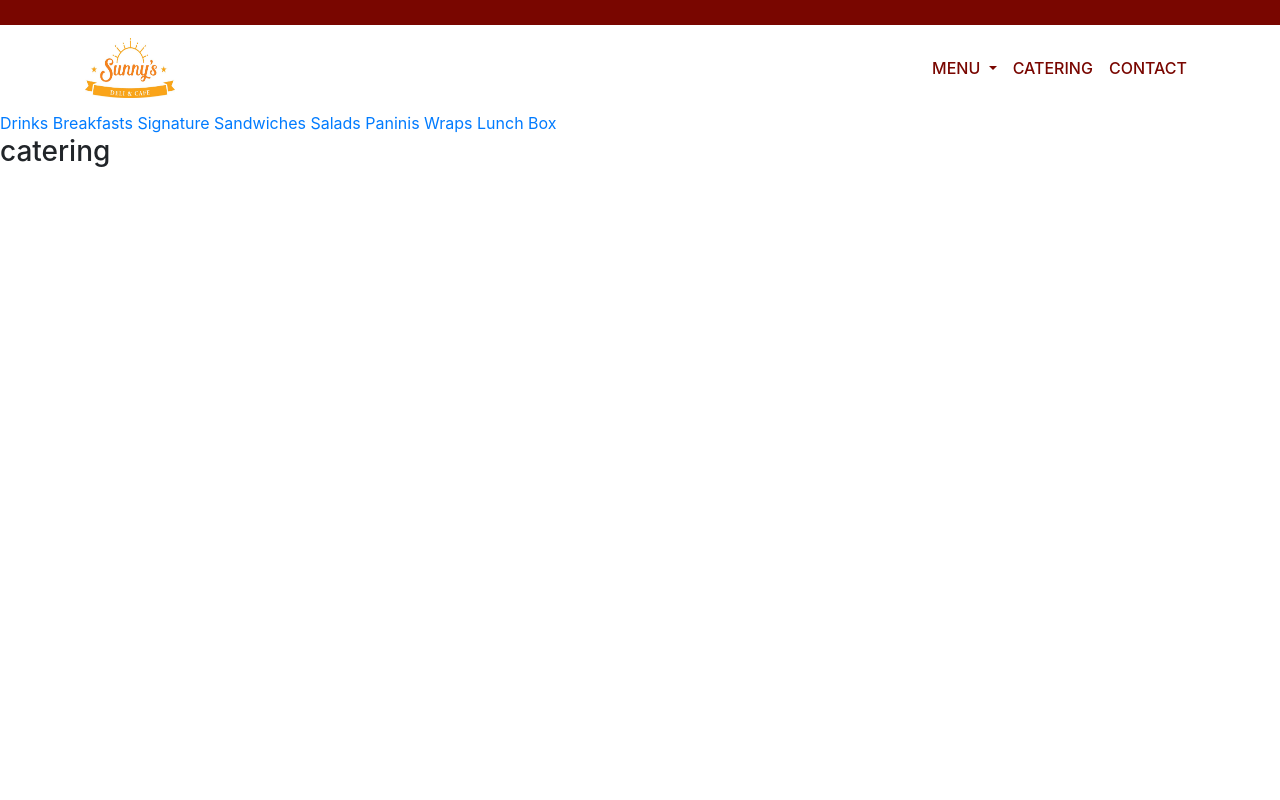
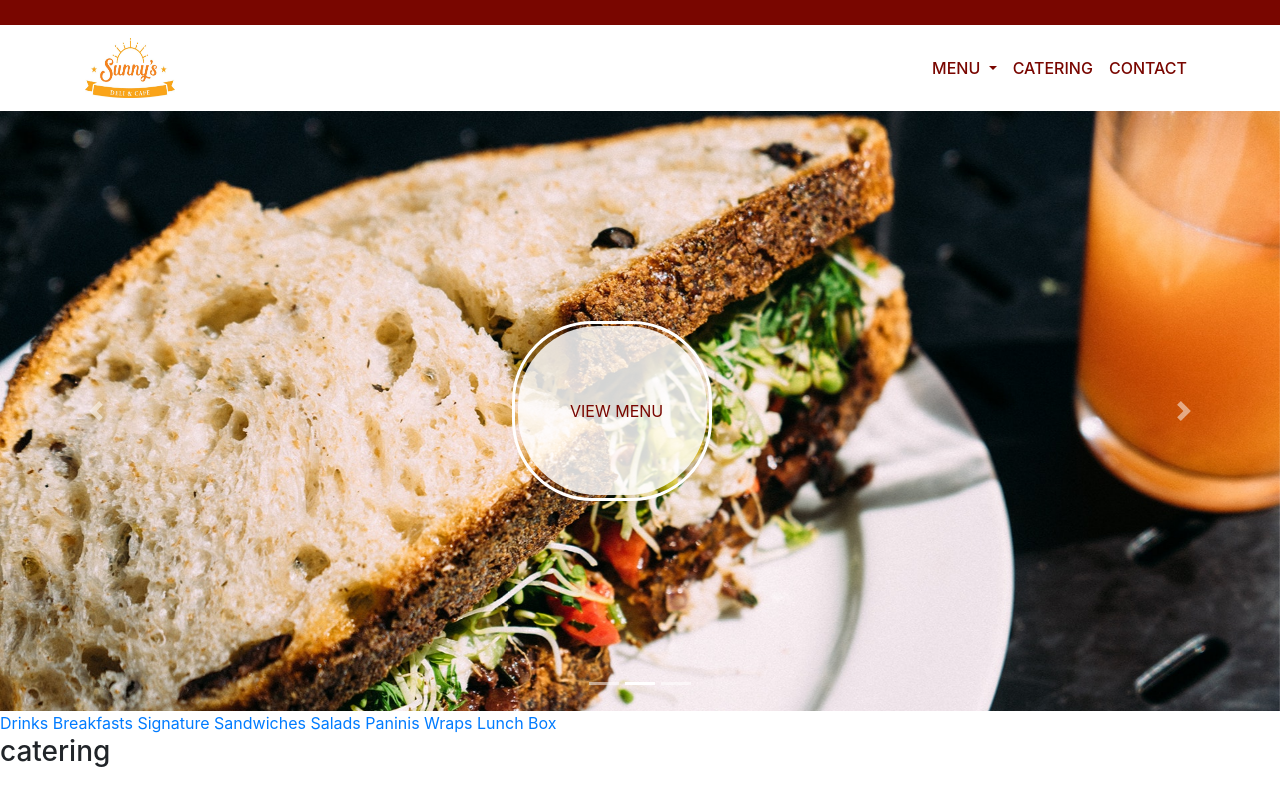
Before and after one commit to dankdev01/sunnys, a website: page index.html in a window 1280 px wide. Drawn offline with nearby package versions, Linux system fonts and the light colour scheme.

Commit message:
implemented carousel and 'view menu' link

```diff
--- a/index.html
+++ b/index.html
@@ -10,6 +10,7 @@
   <script src="https://code.jquery.com/jquery-3.2.1.slim.min.js" integrity="sha384-KJ3o2DKtIkvYIK3UENzmM7KCkRr/rE9/Qpg6aAZGJwFDMVNA/GpGFF93hXpG5KkN" crossorigin="anonymous"></script>
   <script src="https://cdnjs.cloudflare.com/ajax/libs/popper.js/1.12.9/umd/popper.min.js" integrity="sha384-ApNbgh9B+Y1QKtv3Rn7W3mgPxhU9K/ScQsAP7hUibX39j7fakFPskvXusvfa0b4Q" crossorigin="anonymous"></script>
   <script src="https://maxcdn.bootstrapcdn.com/bootstrap/4.0.0/js/bootstrap.min.js" integrity="sha384-JZR6Spejh4U02d8jOt6vLEHfe/JQGiRRSQQxSfFWpi1MquVdAyjUar5+76PVCmYl" crossorigin="anonymous"></script>
+  <script src="src/js/index.js"></script>
 </head>
 <body>
   <div id="banner"></div>
@@ -43,9 +44,35 @@
       </div>
     </div>
   </nav>
-  <div id="carousel">
-    <a href="#">
-      <div id="menu-circle"></div>
+  <div id="carouselContainer" class="carousel slide" data-ride="carousel" data-interval="4000">
+    <div id="outer-border">
+      <div id="inner-circle">
+        <p>View Menu</p>
+      </div>
+    </div>
+    <ol class="carousel-indicators">
+      <li data-target="#carouselContainer" data-slide-to="0"class="active"></li>
+      <li data-target="#carouselContainer" data-slide-to="1"></li>
+      <li data-target="#carouselContainer" data-slide-to="2"></li>
+    </ol>
+    <div class="carousel-inner">
+      <div class="carousel-item active">
+        <img class="d-block w-100" src="src/images/slide1.jpg" alt="First slide">
+      </div>
+      <div class="carousel-item">
+        <img class="d-block w-100" src="src/images/slide2.jpg" alt="Second slide">
+      </div>
+      <div class="carousel-item">
+        <img class="d-block w-100" src="src/images/slide3.jpg" alt="Third slide">
+      </div>
+    </div>
+    <a class="carousel-control-prev" href="#carouselContainer" role="button" data-slide="prev">
+      <span class="carousel-control-prev-icon" aria-hidden="true"></span>
+      <span class="sr-only">Previous</span>
+    </a>
+    <a class="carousel-control-next" href="#carouselContainer" role="button" data-slide="next">
+      <span class="carousel-control-next-icon" aria-hidden="true"></span>
+      <span class="sr-only">Next</span>
     </a>
   </div>
   <div id="menu-links-container">
--- /dev/null
+++ b/src/js/index.js
@@ -0,0 +1 @@
+(function() {})()
--- a/src/stylesheets/scss/main.scss
+++ b/src/stylesheets/scss/main.scss
@@ -7,7 +7,7 @@ body {
 #banner {
   width: 100%;
   height: 25px;
-  background-color: #790600
+  background-color: #790600;
 }
 
 .navbar {
@@ -26,3 +26,40 @@ body {
     font-weight: 500;
   }
 }
+
+#carouselContainer {
+  #outer-border {
+    position: absolute;
+    top: 35%;
+    left: 40%;
+    z-index: 1;
+    height: 180px;
+    width: 200px;
+    border: 3px solid #ffffff;
+    border-radius: 80px;
+    #inner-circle {
+      height: 169px;
+      width: 189px;
+      background-color: rgba(255, 255, 255, 0.83);
+      border-radius: 80px;
+      margin: 2px auto;
+      padding: 20px auto;
+      p {
+        position: absolute;
+        top: 75px;
+        left: 55px;
+        color: #790600;
+        text-transform: uppercase;
+      }
+    }
+  }
+  .carousel-inner {
+    height: 600px;
+    .carousel-item {
+      img {
+        height: 100%;
+        width: 100%;
+      }
+    }
+  }
+}
```
Also changed, not shown: src/images/slide1.jpg (added), src/images/slide2.jpg (added), src/stylesheets/main.css, 1 other file.
